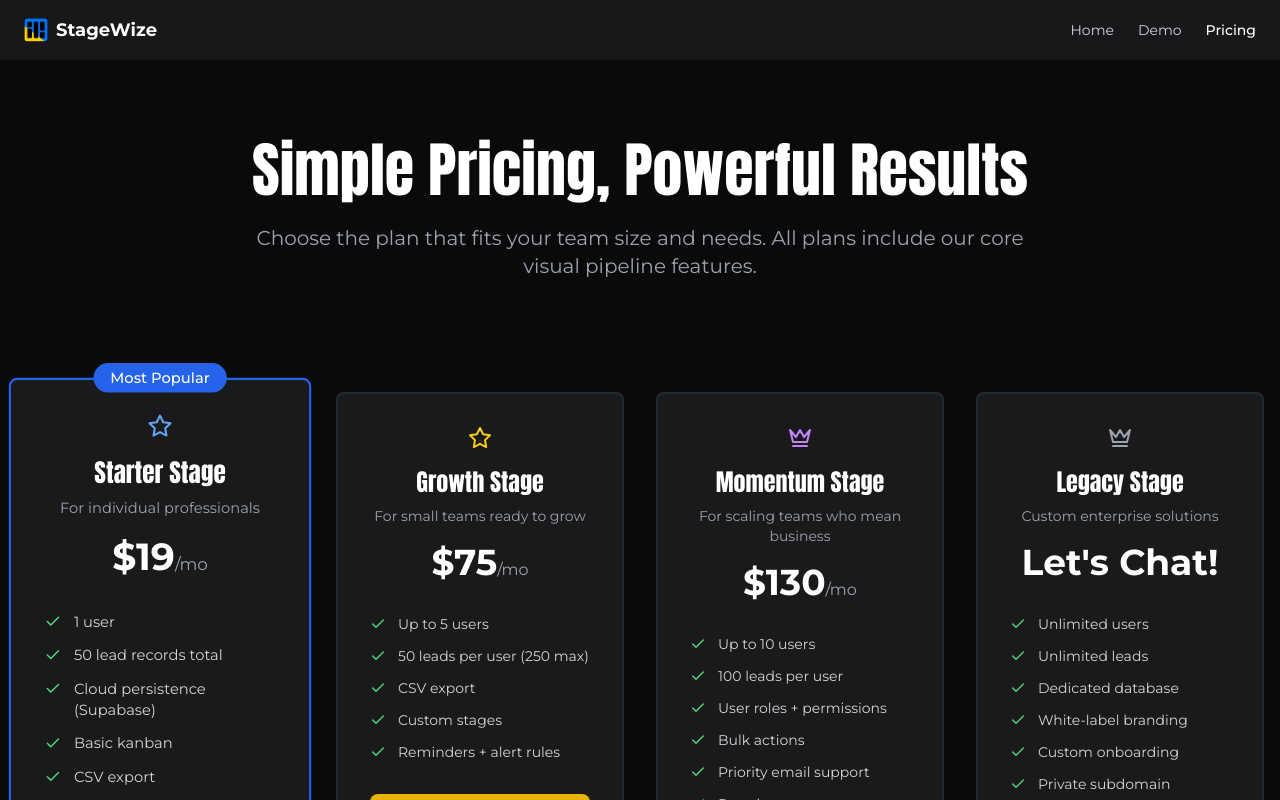
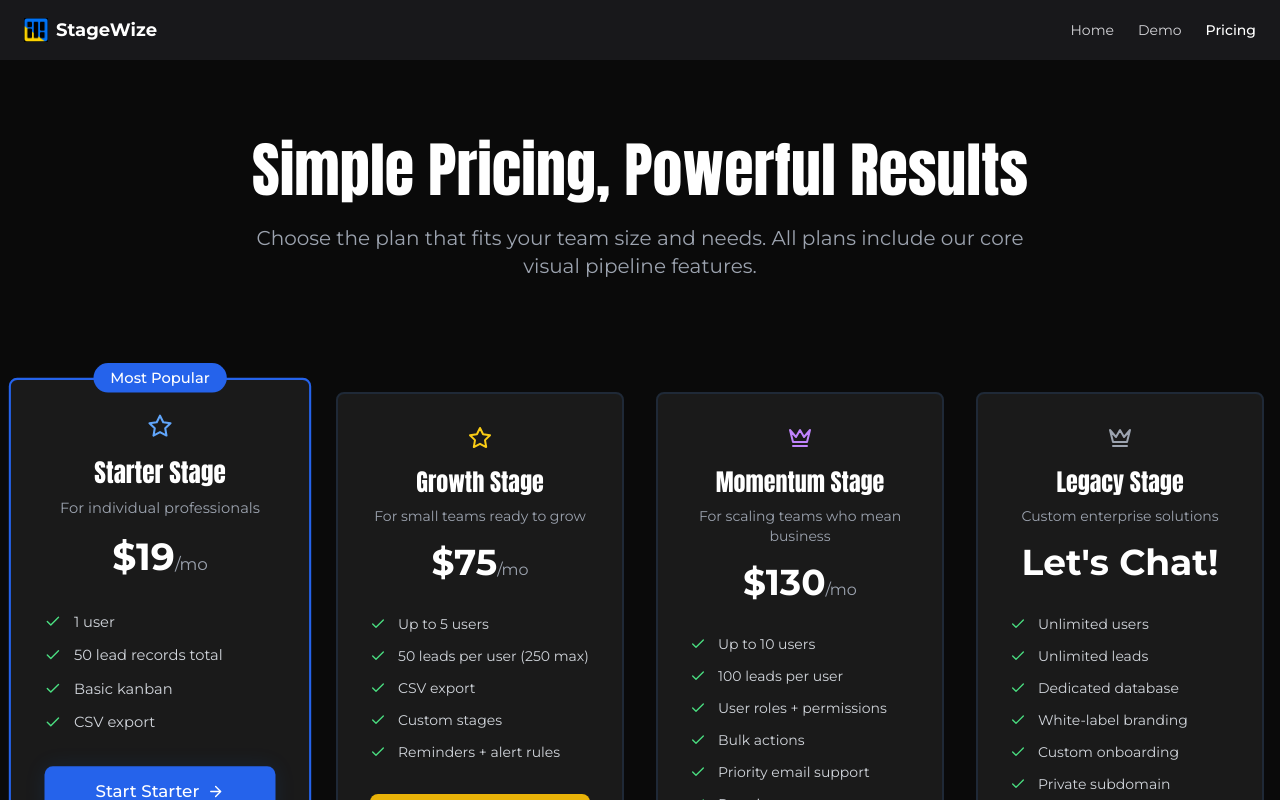
Before and after one commit to LtShibby/StageWize, a Next.js app: page /pricing in a window 1280 px wide. Shown: the top 800 px of the page. Built offline with nearby package versions, Linux system fonts and the light colour scheme.

Commit message:
removing Cloud persistance feature from Starter Stage

```diff
--- a/app/pricing/page.tsx
+++ b/app/pricing/page.tsx
@@ -54,7 +54,6 @@ export default function PricingPage() {
         features: [
           '1 user',
           '50 lead records total',
-          'Cloud persistence (Supabase)',
           'Basic kanban',
           'CSV export'
         ],
```
